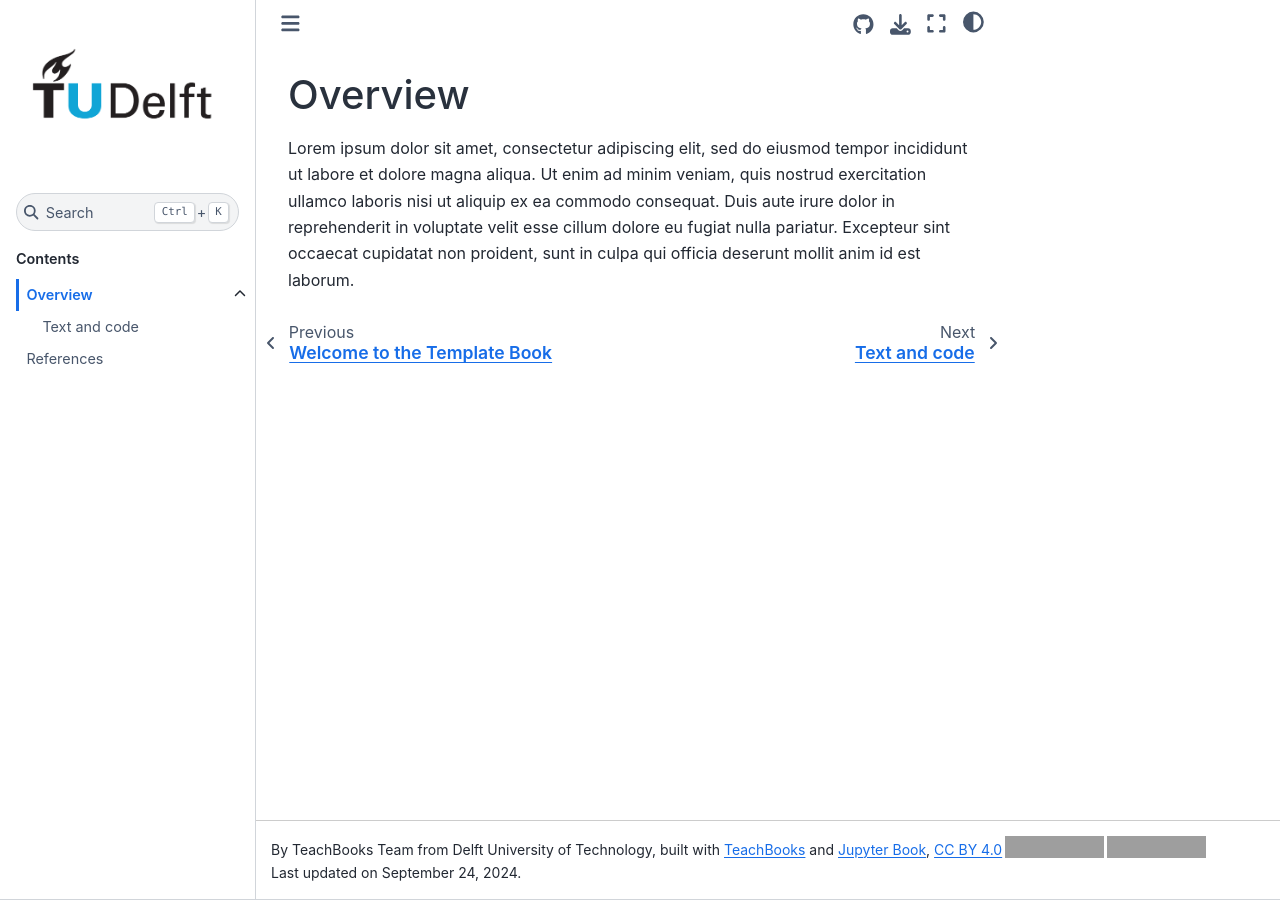
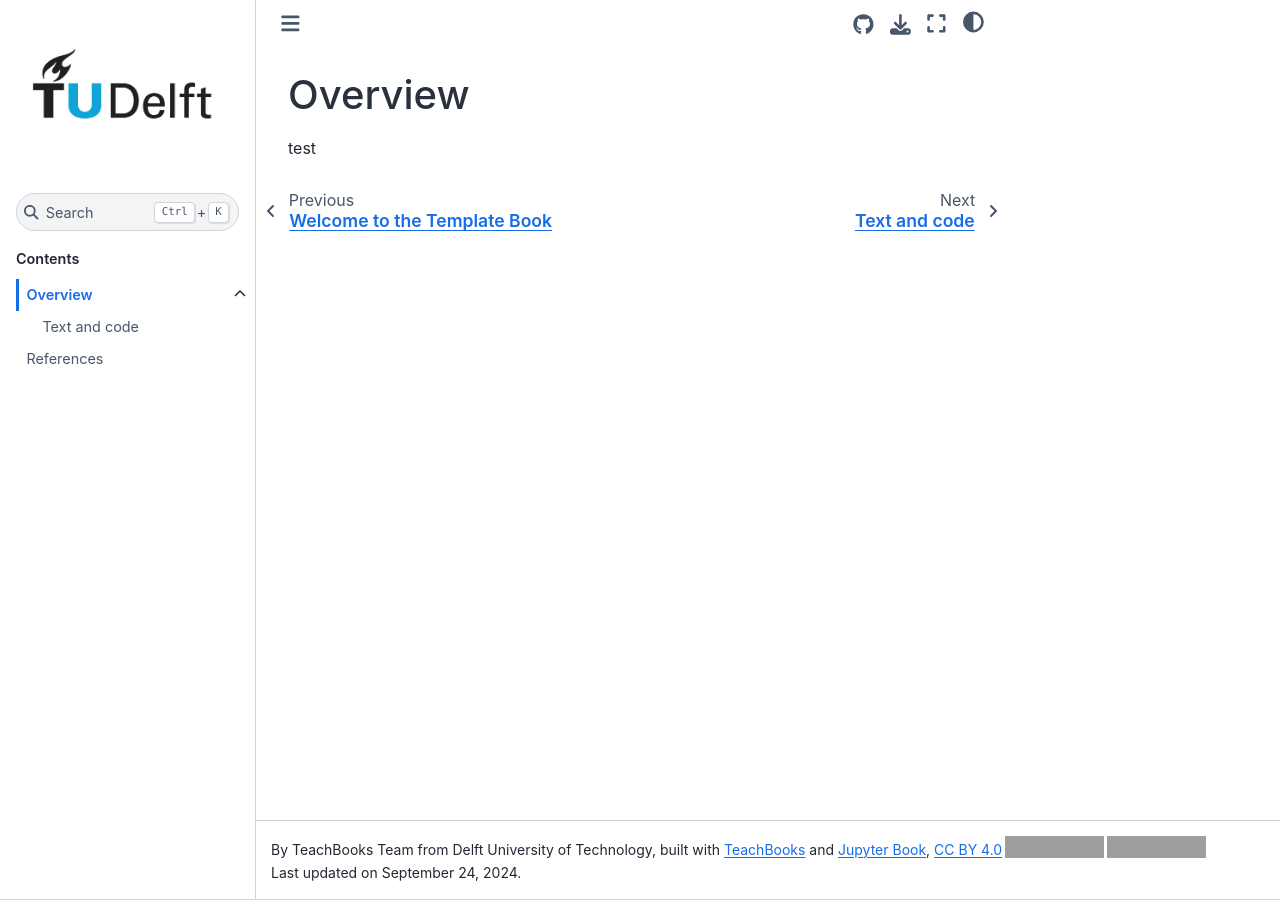
Before and after one commit to TeachBooks/introduction_to_python, a Jupyter Book: the page built from book/some_content/overview.md, in a window 1280 px wide. Built offline with Jupyter Book 1.0.4 settings and Sphinx 7.4.7 and the Sphinx Book theme 1.1.4, drawn with Linux system fonts in a browser that asks for light colours; comment, search, counter and statistics services are not loaded; grey boxes are pictures that could not be loaded.

Commit message:
first commit

```diff
--- a/book/some_content/overview.md
+++ b/book/some_content/overview.md
@@ -1,3 +1,3 @@
 # Overview
 
-Lorem ipsum dolor sit amet, consectetur adipiscing elit, sed do eiusmod tempor incididunt ut labore et dolore magna aliqua. Ut enim ad minim veniam, quis nostrud exercitation ullamco laboris nisi ut aliquip ex ea commodo consequat. Duis aute irure dolor in reprehenderit in voluptate velit esse cillum dolore eu fugiat nulla pariatur. Excepteur sint occaecat cupidatat non proident, sunt in culpa qui officia deserunt mollit anim id est laborum.
+test
```
